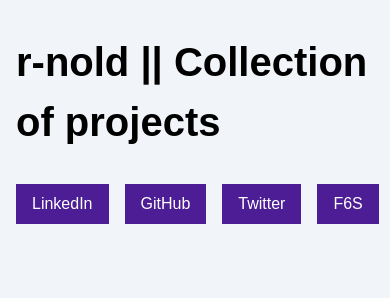
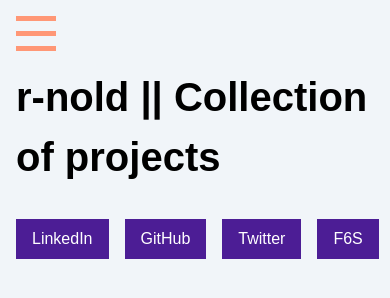
Before and after one commit to maxonary/website-r-nold, an Astro site: page / in a window 390 px wide. Built offline with nearby package versions, Linux system fonts and the light colour scheme; Astro itself is replaced by a stand-in of ours.

Commit message:
Feat: Adding hamburger component

```diff
--- /dev/null
+++ b/src/components/Hamburger.astro
@@ -0,0 +1,7 @@
+---
+---
+<div class="hamburger">
+    <span class="line"></span>
+    <span class="line"></span>
+    <span class="line"></span>
+  </div>
--- a/src/components/Header.astro
+++ b/src/components/Header.astro
@@ -1,8 +1,10 @@
 ---
+import Hamburger from "./Hamburger.astro";
 import Navigation from "./Navigation.astro";
 ---
 <header>
     <nav>
+        <Hamburger />
         <Navigation />
     </nav>
 </header>
--- a/src/pages/index.astro
+++ b/src/pages/index.astro
@@ -20,5 +20,8 @@
 		<h1>{pageTitle}</h1>
 
 		<Footer />
+		<script>
+			import "../scripts/menu.js";
+		</script>
 	</body>
 </html>
--- /dev/null
+++ b/src/scripts/menu.js
@@ -0,0 +1,3 @@
+document.querySelector('.hamburger').addEventListener('click', () => {
+    document.querySelector('.nav-links').classList.toggle('expanded');
+  });
--- a/src/styles/global.css
+++ b/src/styles/global.css
@@ -21,6 +21,18 @@
 }
 
 /* nav styles */
+.hamburger {
+    padding-right: 20px;
+    cursor: pointer;
+}
+
+.hamburger .line {
+    display: block;
+    width: 40px;
+    height: 5px;
+    margin-bottom: 10px;
+    background-color: #ff9776;
+}
 
 .nav-links {
     width: 100%;
@@ -63,4 +75,7 @@
       padding: 15px 20px;
     }
 
+    .hamburger {
+        display: none;
+    }
 }
```
